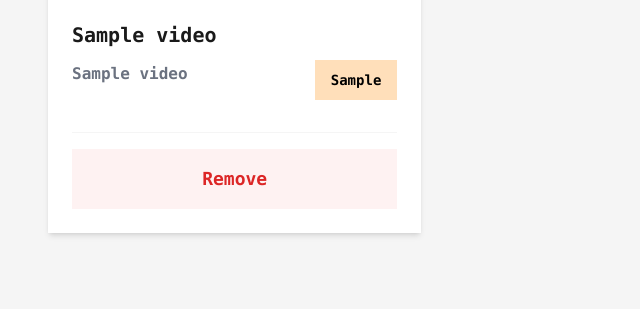
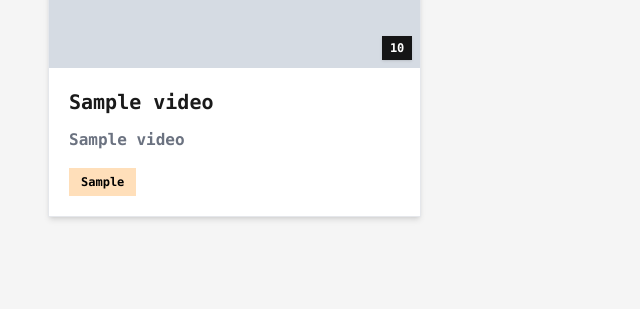
Before and after one commit to Psyduck000054/distill_tube, a Flask app: template distill_tube/templates/pages/inbox.html in a window 1280 px wide. Shown: the part 491-800 px from the top of the page, without its empty margins (0-640 px from the left). Run offline with Flask 3, Linux system fonts and the light colour scheme; the template is opened without the code that fills it: most values are stand-ins (such as "Sample title", 1, 10 or a date in 2020); grey boxes marked "Sample" are stand-in pictures; some libraries are stand-ins or nearby versions.

Commit message:
1.1.6 | Light Video Card

```diff
--- a/distill_tube/static/js/ui.js
+++ b/distill_tube/static/js/ui.js
@@ -156,3 +156,25 @@ document.addEventListener("DOMContentLoaded", () => {
     });
   }
 });
+
+function toggleVideoMenu(videoId, event) {
+  event.preventDefault();
+  event.stopPropagation();
+
+  const menu = document.getElementById('menu-' + videoId);
+
+  document.querySelectorAll('[id^="menu-"]').forEach(m => {
+    if (m.id !== 'menu-' + videoId) {
+      m.classList.add('hidden');
+    }
+  });
+
+  menu.classList.toggle('hidden');
+}
+
+document.addEventListener('click', function(event) {
+  const isKebabButton = event.target.closest('button[aria-label="Video options"]');
+  if (!isKebabButton) {
+    document.querySelectorAll('[id^="menu-"]').forEach(m => m.classList.add('hidden'));
+  }
+});
--- /dev/null
+++ b/distill_tube/templates/components/light_video_card.html
@@ -0,0 +1,144 @@
+<article
+  id="card-{{ video['video_id'] }}"
+  data-status="{{ video['status'] }}"
+  class="bg-white shadow-md overflow-hidden hover:shadow-lg transition-shadow duration-300 flex flex-col dark:bg-black dark:shadow-gray-900 video-card border border-gray-200 dark:border-gray-800 relative"
+>
+
+  <div
+    class="relative aspect-video w-full bg-black block"
+  >
+    <a
+      href="/video/{{ video['video_id'] }}?ref={{ page | default('inbox') }}"
+      class="block w-full h-full"
+    >
+      <img
+        src="{{ video['thumbnail_url'] | replace('hqdefault.jpg', 'mqdefault.jpg') }}"
+        alt="Thumbnail for {{ video['title'] }}"
+        class="w-full h-full object-cover"
+        loading="lazy"
+      >
+    </a>
+
+    {% if video['is_new'] %}
+      <div
+        class="absolute top-2 left-2 bg-green-500 text-white text-[10px] font-extrabold px-1.5 py-0.5 shadow uppercase tracking-wider pointer-events-none"
+      >
+        New
+      </div>
+    {% endif %}
+
+    <div
+      class="absolute top-2 right-2 z-10"
+    >
+      <button
+        onclick="toggleVideoMenu('{{ video['video_id'] }}', event)"
+        class="nav-link bg-black text-white hover:text-blue-600 dark:hover:text-blue-400 px-2 py-1 text-2xl font-bold leading-none transition-colors"
+        aria-label="Video options"
+      >
+        &#8942;
+      </button>
+
+      <div
+        id="menu-{{ video['video_id'] }}"
+        class="hidden absolute top-8 right-0 w-40 bg-white dark:bg-gray-900 shadow-xl border border-gray-200 dark:border-gray-700 z-30 flex flex-col"
+      >
+        <a
+          href="https://youtube.com/watch?v={{ video['video_id'] }}"
+          target="_blank"
+          class="menu-item-hover text-left px-4 py-3 text-sm font-bold dark:text-white hover:text-blue-600 dark:hover:text-blue-400 transition-colors border-b border-gray-100 dark:border-gray-800"
+        >
+          Youtube Link
+        </a>
+
+        {% if page == 'inbox' or (page == 'channel_view' and video['status'] == 'new') %}
+          <button
+            onclick="confirmArchiveRemoval('{{ video['video_id'] }}'); toggleVideoMenu('{{ video['video_id'] }}', event)"
+            class="text-left px-4 py-3 text-sm font-bold dark:text-white hover:text-red-500 dark:hover:text-red-500 transition-colors"
+          >
+            Dump
+          </button>
+        {% else %}
+          <button
+            onclick="confirmArchiveRemoval('{{ video['video_id'] }}'); toggleVideoMenu('{{ video['video_id'] }}', event)"
+            class="text-left px-4 py-3 text-sm font-bold dark:text-white hover:text-red-500 dark:hover:text-red-500 transition-colors"
+          >
+            Remove
+          </button>
+        {% endif %}
+      </div>
+    </div>
+
+    <div
+      class="absolute bottom-2 right-2 bg-black/90 text-white text-xs font-bold px-2 py-1 shadow pointer-events-none"
+    >
+      {{ video['duration'] }}
+    </div>
+  </div>
+
+  <div
+    class="p-5 flex-1 flex flex-col justify-start"
+  >
+    <a
+      href="/video/{{ video['video_id'] }}?ref={{ page | default('inbox') }}"
+      class="block group mb-3"
+    >
+      <h3
+        class="nav-link text-xl font-bold line-clamp-2 dark:text-white group-hover:text-blue-600 dark:group-hover:text-blue-400 transition-colors"
+      >
+        {{ video['title'] }}
+      </h3>
+    </a>
+
+    <div
+      class="flex flex-col items-start gap-2 overflow-hidden w-full"
+    >
+      <p
+        class="text-base text-gray-500 font-bold truncate w-full dark:text-gray-400"
+      >
+        {{ video['channel_name'] }}
+      </p>
+
+      <div
+        class="flex gap-2"
+      >
+        {% if page == 'channel_view' %}
+          {% if video['status'] == 'new' %}
+            <span
+              class="status-pill status-amber inline-block text-xs"
+            >
+              Unwatched
+            </span>
+          {% elif video['status'] == 'archived' %}
+            <span
+              class="status-pill status-blue inline-block text-xs"
+            >
+              Archived
+            </span>
+          {% endif %}
+        {% endif %}
+      </div>
+
+      <div
+        class="flex flex-wrap gap-1.5"
+      >
+        {% if video['tags_string'] %}
+          {% for tag in video['tags_string'].split(',') %}
+            <span
+              data-tag="{{ tag.strip() }}"
+              class="tag-pill text-xs px-2 py-0.5"
+            >
+              {{ tag.strip() }}
+            </span>
+          {% endfor %}
+        {% else %}
+          <span
+            class="text-xs font-bold bg-gray-50 text-gray-400 px-2 py-0.5 border border-gray-100 dark:bg-gray-900 dark:border-gray-800 dark:text-gray-600"
+          >
+            Uncategorized
+          </span>
+        {% endif %}
+      </div>
+    </div>
+  </div>
+
+</article>
--- a/distill_tube/templates/components/video_grid.html
+++ b/distill_tube/templates/components/video_grid.html
@@ -2,7 +2,7 @@
   class="grid grid-cols-1 md:grid-cols-2 lg:grid-cols-3 gap-8"
 >
   {% for video in videos %}
-    {% include 'components/video_card.html' %}
+    {% include 'components/light_video_card.html' %}
   {% else %}
     <div class="col-span-full text-center py-20 text-gray-500 text-2xl font-bold dark:text-gray-400">
       <p>No videos match your current intention.</p>
```
